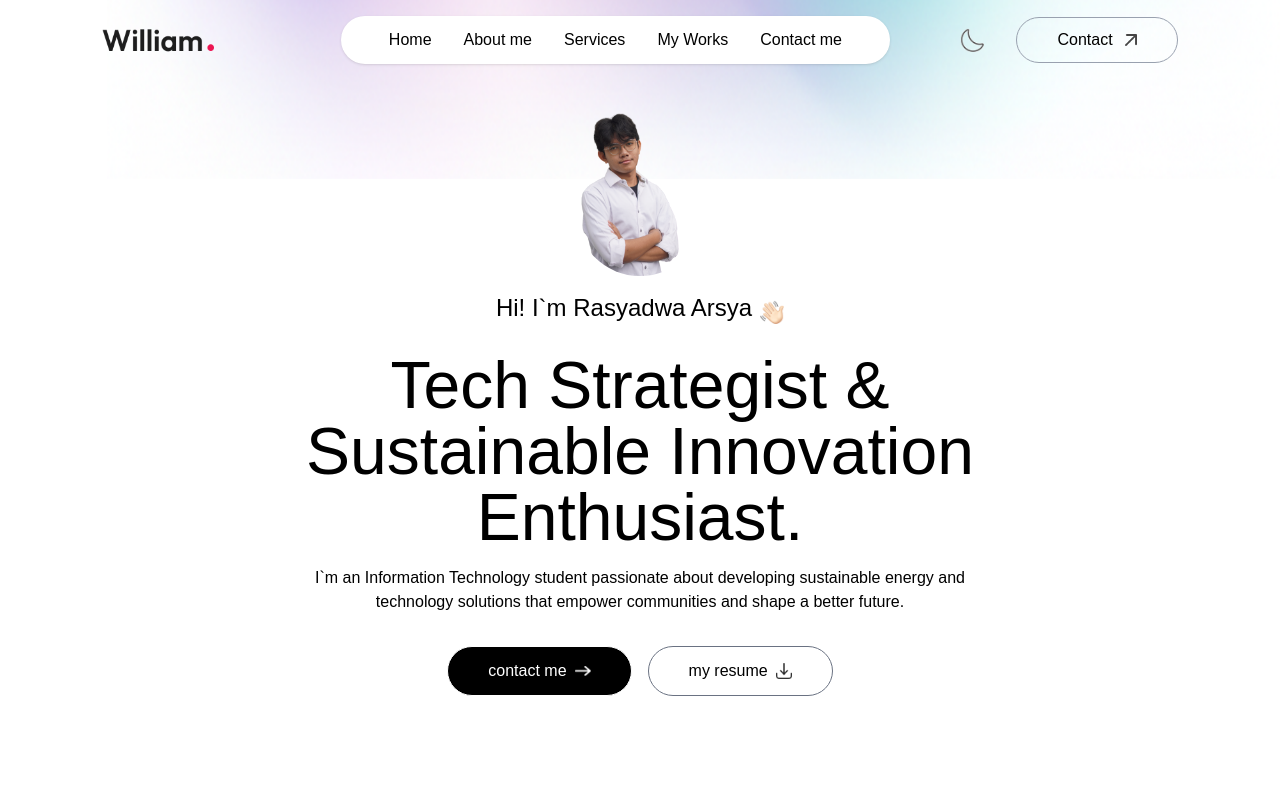
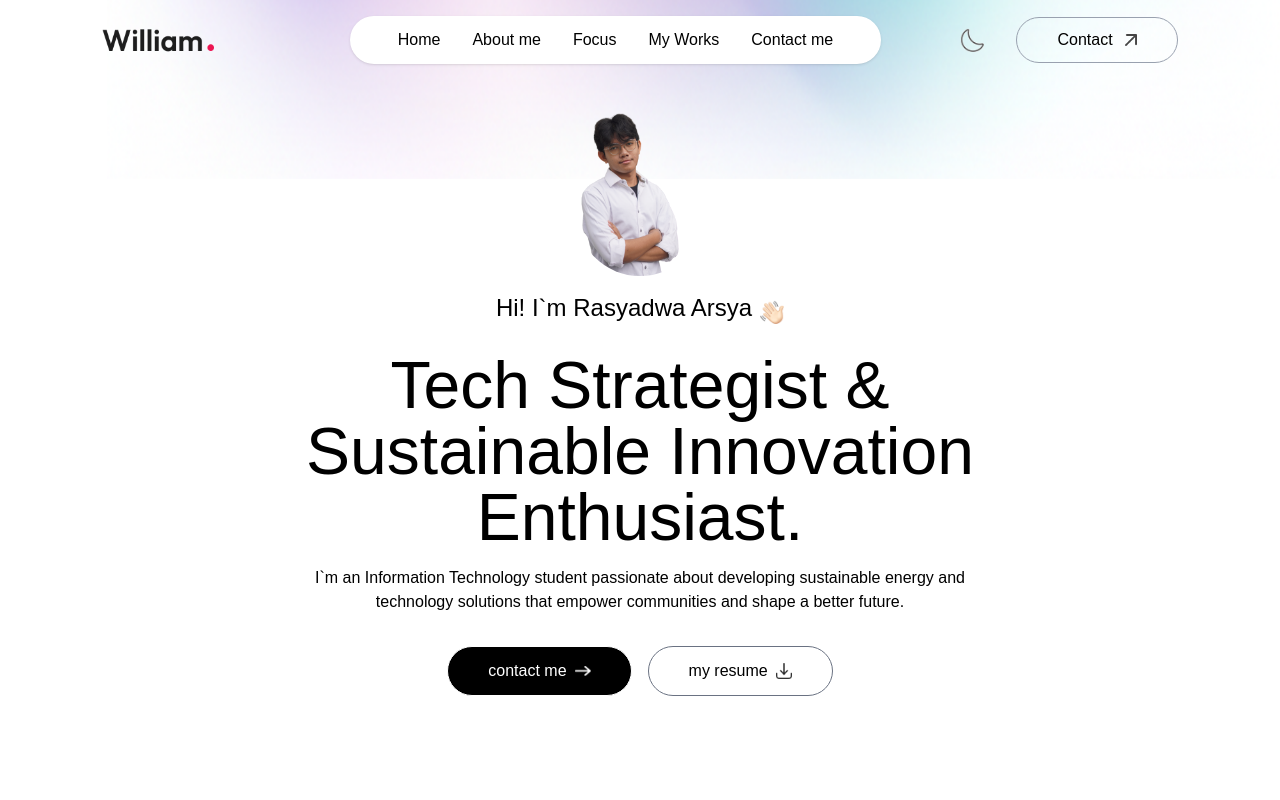
Before and after one commit to rsyarsya/wd1-porto, a Next.js app: page / in a window 1280 px wide. Shown: the top 800 px of the page. Built offline with nearby package versions, Linux system fonts and the light colour scheme; a web font is replaced by a local one.

Commit message:
add glass effect

```diff
--- a/app/components/Navbar.jsx
+++ b/app/components/Navbar.jsx
@@ -51,7 +51,7 @@ return (
             >
                 <li><a className='font-Ovo hover:text-gray-600 transition-colors' href="#top">Home</a></li>
                 <li><a className='font-Ovo hover:text-gray-600 transition-colors' href="#about">About me</a></li>
-                <li><a className='font-Ovo hover:text-gray-600 transition-colors' href="#services">Services</a></li>
+                <li><a className='font-Ovo hover:text-gray-600 transition-colors' href="#Focus">Focus</a></li>
                 <li><a className='font-Ovo hover:text-gray-600 transition-colors' href="#work">My Works</a></li>
                 <li><a className='font-Ovo hover:text-gray-600 transition-colors' href="#contact">Contact me</a></li>
             </ul>
@@ -84,7 +84,7 @@ return (
 
             <li><a className='font-Ovo hover:text-gray-600 transition-colors' onClick={closeMenu} href="#top">Home</a></li>
             <li><a className='font-Ovo hover:text-gray-600 transition-colors' onClick={closeMenu} href="#about">About me</a></li>
-            <li><a className='font-Ovo hover:text-gray-600 transition-colors' onClick={closeMenu} href="#services">Services</a></li>
+            <li><a className='font-Ovo hover:text-gray-600 transition-colors' onClick={closeMenu} href="#Focus">Focus</a></li>
             <li><a className='font-Ovo hover:text-gray-600 transition-colors' onClick={closeMenu} href="#work">My Works</a></li>
             <li><a className='font-Ovo hover:text-gray-600 transition-colors' onClick={closeMenu} href="#contact">Contact me</a></li>
         </ul>
```
